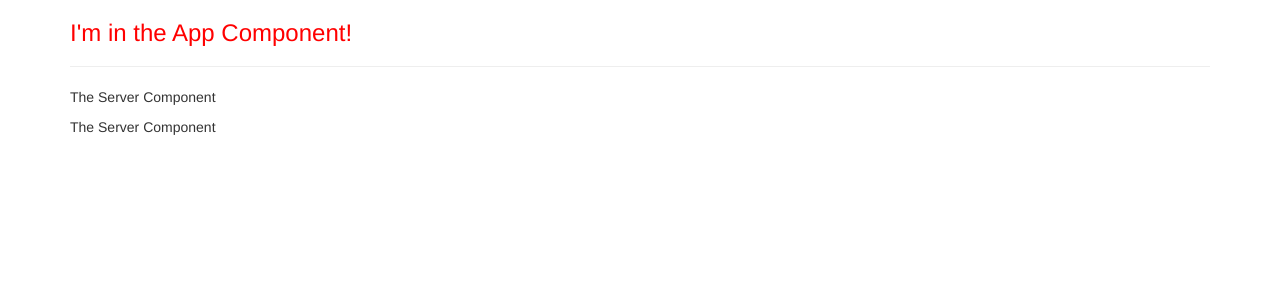
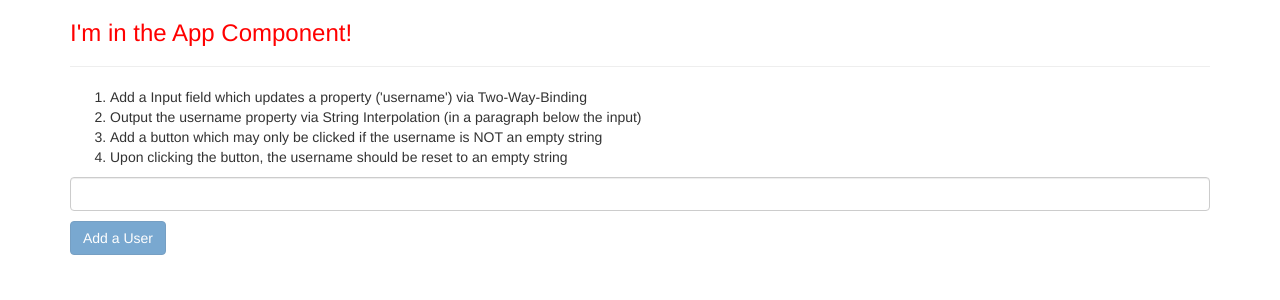
Before and after one commit to RoohAllahKhan/Angular_training, an Angular app: page / in a window 1280 px wide. Shown: the top 300 px of the page. Built offline with nearby package versions, Linux system fonts and the light colour scheme.

Commit message:
assignment

```diff
--- a/src/app/app.component.html
+++ b/src/app/app.component.html
@@ -3,7 +3,18 @@
     <div class="col-xs-12">
       <h3>I'm in the App Component!</h3>
       <hr>
-      <app-servers></app-servers>
+<!--      <app-servers></app-servers>-->
+      <ol>
+        <li>Add a Input field which updates a property ('username') via Two-Way-Binding</li>
+        <li>Output the username property via String Interpolation (in a paragraph below the input)</li>
+        <li>Add a button which may only be clicked if the username is NOT an empty string</li>
+        <li>Upon clicking the button, the username should be reset to an empty string</li>
+      </ol>
+
+      <input type="text" class="form-control" [(ngModel)]="username">
+      <p>{{ username }}</p>
+      <button class="btn btn-primary" [disabled]="isEmptyUsername()" (click)="emptyUser()">Add a User</button>
+
     </div>
   </div>
 </div>
--- a/src/app/app.component.ts
+++ b/src/app/app.component.ts
@@ -6,4 +6,14 @@ import { Component } from '@angular/core';
   styleUrls: ['./app.component.css']
 })
 export class AppComponent {
+  username = '';
+
+  constructor() {}
+  isEmptyUsername() {
+    return this.username === '';
+  }
+
+  emptyUser() {
+    this.username = '';
+  }
 }
--- a/src/app/server/server.component.html
+++ b/src/app/server/server.component.html
@@ -1 +1,2 @@
-<p>The Server Component</p>
+<!-- String interpolation -->
+<p>{{ 'Server' }} with {{ serverId }} is {{ getServerStatus() }}</p>
--- a/src/app/server/server.component.ts
+++ b/src/app/server/server.component.ts
@@ -7,5 +7,11 @@ import {Component} from "@angular/core";
   templateUrl: './server.component.html'
 })
 export class ServerComponent {
+  serverId: number = 10;
+  serverStatus: string = 'Redhat';
 
+  getServerStatus()
+  {
+    return this.serverStatus;
+  }
 }
--- a/src/app/servers/servers.component.html
+++ b/src/app/servers/servers.component.html
@@ -1,2 +1,8 @@
+<label>Server Name</label>
+<input type="text" class="form-control" (input)="onUpdateServer($event)">
+<input type="text" class="form-control" [(ngModel)]="serverName">
+<p>{{ serverName }}</p>
+<button class="btn btn-primary" [disabled]="!allowNewServer" (click)="onCreateServer()" >Add Server</button>
+<p>{{ serverCreationStatus }}</p>
 <app-server></app-server>
 <app-server></app-server>
--- a/src/app/servers/servers.component.ts
+++ b/src/app/servers/servers.component.ts
@@ -6,8 +6,26 @@ import { Component, OnInit } from '@angular/core';
   styleUrls: ['./servers.component.css']
 })
 export class ServersComponent implements OnInit {
+  allowNewServer = false;
+  serverCreationStatus = 'No server was created!';
+  serverName = 'RoohServer';
 
-  constructor() { }
+  constructor() {
+    setTimeout(() => {
+      this.allowNewServer = true;
+    },2000);
+  }
+
+  onCreateServer()
+  {
+    this.serverCreationStatus = 'Server was created! Name is ' + this.serverName;
+  }
+
+  onUpdateServer(event: Event)
+  {
+    this.serverName = (<HTMLInputElement>event.target).value;
+  }
+
 
   ngOnInit(): void {
   }
```
